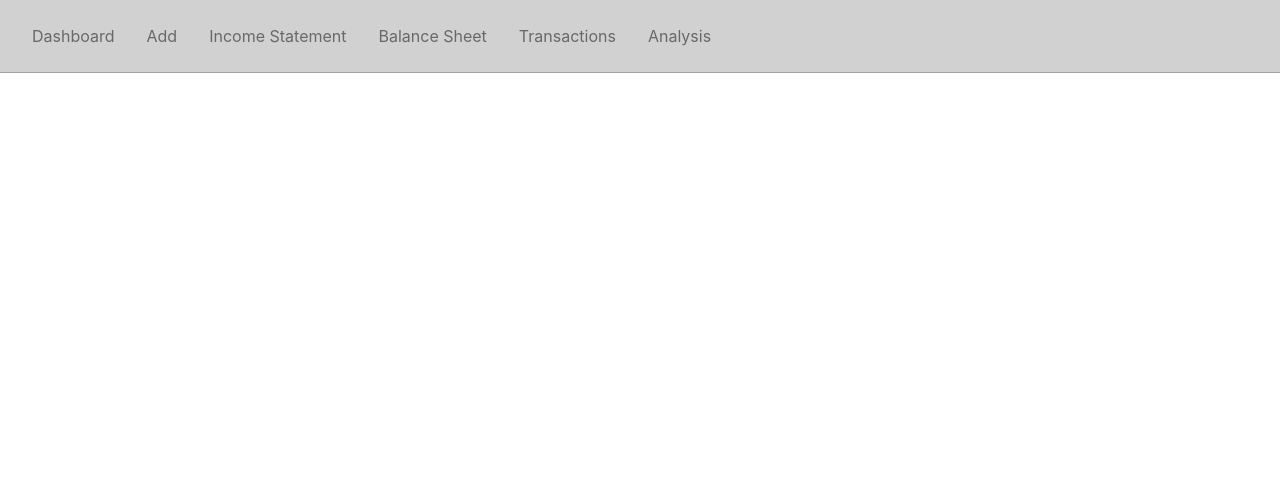
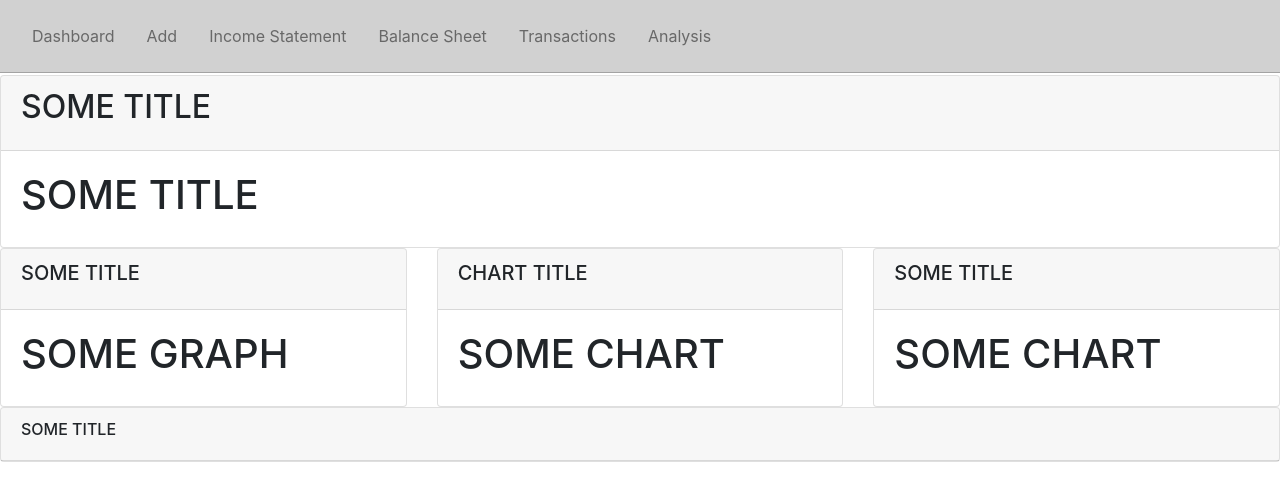
Before and after one commit to nihilo-mike/nihilo-front-end-, a React (Create React App) app in the folder my-app/: page /Dashboard in a window 1280 px wide. Shown: the top 500 px of the page. Built offline with nearby package versions, Linux system fonts and the light colour scheme.

Commit message:
dashboard layout done

```diff
--- a/my-app/src/Components/Tables/BalanceTable.js
+++ b/my-app/src/Components/Tables/BalanceTable.js
@@ -119,5 +119,5 @@ export const BalanceTable=()=>{
                     <tr><td>  </td></tr>
                   </Table>
                   </div>);
-          }
+                  }
                return(null);}
--- a/my-app/src/Pages/DashBoard.js
+++ b/my-app/src/Pages/DashBoard.js
@@ -1,13 +1,95 @@
 import React from 'react';
-import {Header,Transactions} from "../Components/Index";
+import {Header, Transactions} from "../Components/Index";
+import {
+    Card,
+    CardHeader,
+    CardBody,
+    CardTitle,
+    Row,
+    Col,
+} from "reactstrap";
 export const DashBoard=()=>{
 
 return(
-    <>
-<Header/>
+<>
+<Header></Header>
 
-</>
-);
+<div style={{paddingTop:"75px"}} >
+<Row>
+  <Col xs="12">
+  <Card >
+      <CardHeader>
+        <Row>
+          <Col className="text-left" sm="6">
+            <CardTitle tag="h2">SOME TITLE</CardTitle>
+          </Col>
+          <Col sm="6">
+           </Col>
+        </Row>
+      </CardHeader>
+      <CardBody>
 
-
+        <div className="chart-area">
+          <h1>SOME TITLE</h1>
+        </div>
+      </CardBody>
+    </Card>
+  </Col>
+</Row>
+<Row>
+  <Col lg="4">
+    <Card className="card-chart">
+      <CardHeader>
+        <h5 className="card-category">SOME TITLE </h5>
+        <CardTitle tag="h3">
+        </CardTitle>
+      </CardHeader>
+      <CardBody>
+        <div className="chart-area">
+          <h1>SOME GRAPH</h1>
+        </div>
+      </CardBody>
+    </Card>
+  </Col>
+  <Col lg="4">
+    <Card className="card-chart">
+      <CardHeader>
+        <h5 className="card-category">CHART TITLE</h5>
+        <CardTitle tag="h3">
+        </CardTitle>
+      </CardHeader>
+      <CardBody>
+        <div className="chart-area">
+         <h1>SOME CHART</h1>
+        </div>
+      </CardBody>
+    </Card>
+  </Col>
+  <Col lg="4">
+    <Card className="card-chart">
+      <CardHeader>
+        <h5 className="card-category">SOME TITLE</h5>
+        <CardTitle tag="h3">
+        </CardTitle>
+      </CardHeader>
+      <CardBody>
+        <div className="chart-area">
+            <h1>SOME CHART</h1>
+        </div>
+      </CardBody>
+    </Card>
+  </Col>
+</Row>
+<Row>
+  <Col>
+    <Card className="card-tasks">
+      <CardHeader>
+        <h6>SOME TITLE</h6>
+        </CardHeader>
+        </Card>
+      </Col>
+      </Row>
+    </div>
+    </>
+    );
 }
--- a/my-app/src/Styles/Balance.scss
+++ b/my-app/src/Styles/Balance.scss
@@ -11,7 +11,8 @@
       "sidebarCont balance-table balance-table balance-table";
   }
 
-  .balance-form { grid-area: balance-form; }
+  .balance-form { grid-area: balance-form;
+  padding-top: 65px; }
 
   .balance-table {
       grid-area: balance-table;
--- a/my-app/src/Styles/Income.scss
+++ b/my-app/src/Styles/Income.scss
@@ -5,7 +5,10 @@
   grid-template-rows: 0.5fr 0.5fr 0.5fr;
   gap: 7px 5px;
   min-height: 100vh;
-  background: linear-gradient(0deg, rgba(0, 0, 0, 1), rgba(255, 255, 255, 0.86));
+  background: linear-gradient(90deg,
+  rgba(255,255,255,1) 0%,
+  rgba(212,212,212,0.7685117302052786) 44%,
+  rgba(147,149,149,1) 100%);
   grid-template-areas:
     "sidebarCont income-form income-form ."
     "sidebarCont incometable incometable ."
```
Also changed, not shown: 1 other file (tests, documents, lock files or other folders).
